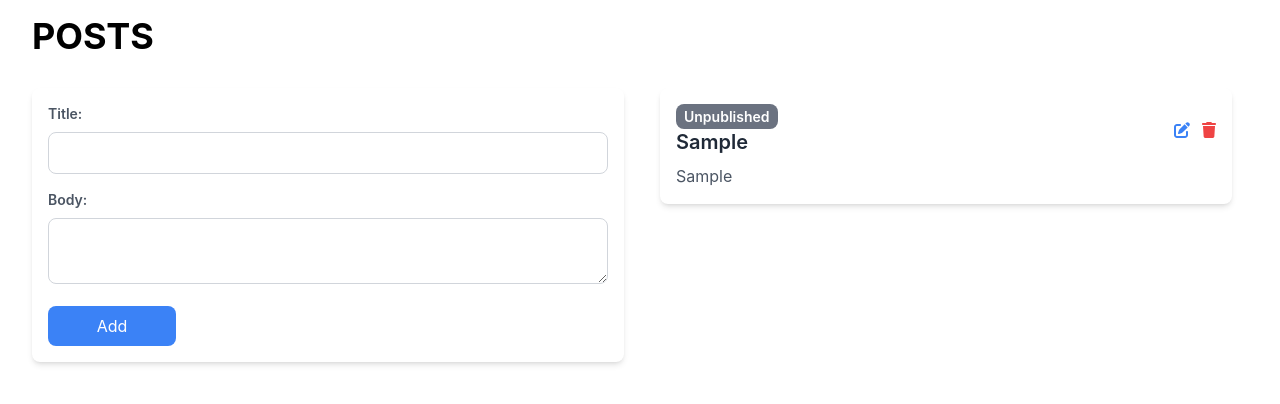
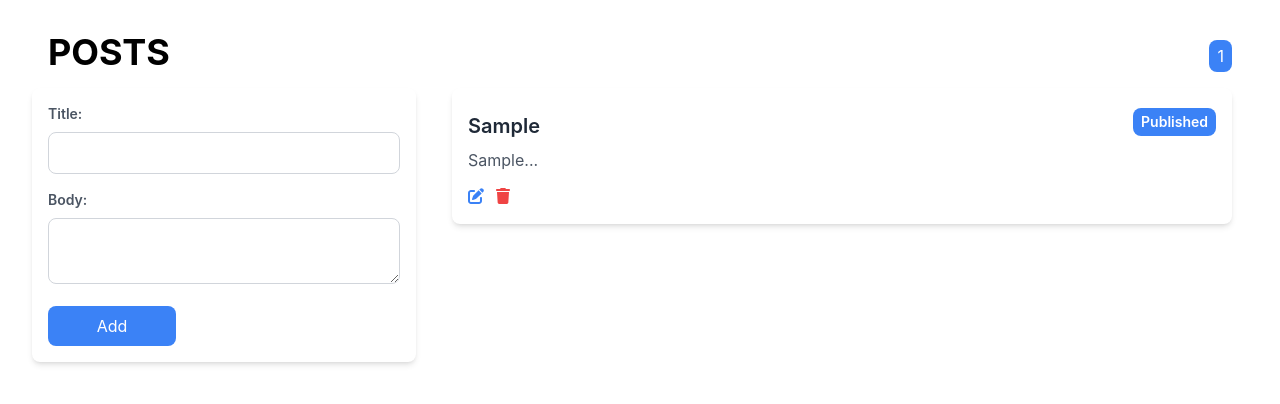
Before and after one commit to funelasbonie/insites-developer-exam, a React (Create React App) app: page / in a window 1280 px wide. Both pictures are taken after typing "Sample", "Sample" into the empty fields and a click on the button "Add". Shown: the top 404 px of the page. Built offline with nearby package versions, Linux system fonts and the light colour scheme; no server answers.

Commit message:
Add pagination in post list

```diff
--- a/src/components/Posts/PostForm.js
+++ b/src/components/Posts/PostForm.js
@@ -47,6 +47,10 @@ class PostForm extends Component {
         id: Date.now(),
         title: this.state.title,
         body: this.state.body,
+        isToggled: true,
+        pageSlug: this.state.title.replace(/[\s_]/g, '-').toLowerCase(),
+        bannerImage: "someImage",
+        isPublished: true
       };
 
       this.props.addNewPost(newPost);
@@ -60,6 +64,7 @@ class PostForm extends Component {
 
   render() {
     return (
+      <div><div className="text-4xl font-bold mb-4 ml-4">POSTS</div>
         <div className="p-4 bg-white rounded-lg shadow-md">
           <form onSubmit={this.handleSubmit}>
             <div className="mb-4">
@@ -101,6 +106,7 @@ class PostForm extends Component {
             )}
           </form>
         </div>
+      </div>
     );
   }
 }
--- a/src/components/Posts/PostList.js
+++ b/src/components/Posts/PostList.js
@@ -6,41 +6,86 @@ export default class PostList extends React.Component {
 
   constructor(props) {
     super(props);
-    this.state = {};
+    this.state = {
+      currentPage: 1,
+      postsPerPage: 3,
+    };
   }
 
+  handlePageChange = (page) => {
+    this.setState({ currentPage: page });
+  };
+
   render() {
-    const { posts } = this.props
+    const { posts } = this.props;
+    const { currentPage, postsPerPage } = this.state;
 
-    posts.sort((a, b) => b.id - a.id)
+    const sortedPosts = [...posts].sort((a, b) => b.id - a.id);
+    const indexOfLastPost = currentPage * postsPerPage;
+    const indexOfFirstPost = indexOfLastPost - postsPerPage;
+    const currentPosts = sortedPosts.slice(indexOfFirstPost, indexOfLastPost);
+    console.log("currentPosts: ", currentPosts)
+
+    const totalPages = Math.ceil(sortedPosts.length / postsPerPage);
+    const maxButtons = 6;
+
+    let startPage = Math.max(1, currentPage - Math.floor(maxButtons / 2));
+    let endPage = Math.min(startPage + maxButtons - 1, totalPages);
+
+    if (totalPages - endPage < Math.floor(maxButtons / 2)) {
+      startPage = Math.max(1, startPage - (Math.floor(maxButtons / 2) - (totalPages - endPage)));
+    }
 
     return (
-      <div className="pr-4 pl-1 bg-white h-screen overflow-y-auto">
+      <div className="pt-2 pr-4 pl-1 bg-white">
+        <div className='flex-wrap'>
+          <div class="flex-grow flex-nowrap">
+            <div className="mb-4 flex justify-end items-center space-x-2">
+              {currentPage > 1 && (
+                <button
+                  onClick={() => this.handlePageChange(currentPage - 1)}
+                  className="bg-blue-500 text-white px-2 py-1 rounded-lg"
+                >
+                  &lt;
+                </button>
+              )}
+
+              {Array.from({ length: endPage - startPage + 1 }, (_, index) => {
+                const page = startPage + index;
+                return (
+                  <button
+                    key={page}
+                    onClick={() => this.handlePageChange(page)}
+                    className={`${currentPage === page
+                      ? 'bg-blue-500 text-white'
+                      : 'bg-gray-300 hover:bg-gray-400 text-gray-800'
+                      } px-2 py-1 rounded-lg`}
+                  >
+                    {page}
+                  </button>
+                );
+              })}
+
+              {currentPage < totalPages && (
+                <button
+                  onClick={() => this.handlePageChange(currentPage + 1)}
+                  className="bg-blue-500 text-white px-2 py-1 rounded-lg"
+                >
+                  &gt;
+                </button>
+              )}
+            </div>
+          </div>
+        </div>
         <ul>
-          {posts.map((post) => (
+          {currentPosts.map((post) => (
             <li key={post.id} className="mb-4">
               <div className="bg-white rounded-lg shadow-md p-4">
                 <div className="flex justify-between items-center">
-                  <div>
-                    <span className={`px-2 py-1 text-sm font-semibold text-white ${post.isPublished ? "bg-blue-500" : "bg-gray-500"} rounded-lg`}>
-                      {post.isPublished ? "Published" : "Unpublished"}
-                    </span>
-                    <h3 className="text-xl font-semibold text-gray-800 mr-5">{post.title}</h3>
-                  </div>
-                  <div className="w-16 flex justify-end items-end gap-3">
-                    <button
-                      onClick={() => this.props.editPost(post)}
-                      className="text-blue-500 hover:text-blue-700"
-                    >
-                      <FontAwesomeIcon icon={faEdit} />
-                    </button>
-                    <button
-                      onClick={() => this.props.deletePost(post)}
-                      className="text-red-500 hover:text-red-700"
-                    >
-                      <FontAwesomeIcon icon={faTrash} />
-                    </button>
-                  </div>
+                  <h3 className="mt-2 text-xl font-semibold text-gray-800 mr-5">{post.title}</h3>
+                  <span className={`px-2 py-1 text-sm font-semibold text-white ${post.isPublished ? "bg-blue-500" : "bg-gray-500"} rounded-lg`}>
+                    {post.isPublished ? "Published" : "Unpublished"}
+                  </span>
                 </div>
                 <p className="mt-2 text-gray-600">
                   {post.isToggled
@@ -55,6 +100,20 @@ export default class PostList extends React.Component {
                     {post.isToggled ? 'Read More' : 'Show Less'}
                   </p>
                 )}
+                <div className="mt-3 w-16 flex items-end gap-3">
+                  <button
+                    onClick={() => this.props.editPost(post)}
+                    className="text-blue-500 hover:text-blue-700"
+                  >
+                    <FontAwesomeIcon icon={faEdit} />
+                  </button>
+                  <button
+                    onClick={() => this.props.deletePost(post)}
+                    className="text-red-500 hover:text-red-700"
+                  >
+                    <FontAwesomeIcon icon={faTrash} />
+                  </button>
+                </div>
               </div>
             </li>
           ))}
--- a/src/components/Posts/Posts.js
+++ b/src/components/Posts/Posts.js
@@ -92,14 +92,13 @@ export default class Posts extends Component {
 
         return (
             <div>
-                <div className="text-4xl font-bold mb-4 ml-4">POSTS</div>
                 {isLoading ? (
                     <div className="flex justify-center items-center h-32">
                         <div className="animate-spin rounded-full h-16 w-16 border-t-2 border-b-2 border-blue-500"></div>
                     </div>
                 ) : (
                     <div className="flex">
-                        <div className="w-1/2 p-4">
+                        <div className="w-1/3 p-4">
                             <PostForm
                                 addNewPost={this.addNewPost}
                                 selectedPostToEdit={selectedPostToEdit}
@@ -107,7 +106,7 @@ export default class Posts extends Component {
                                 cancelEdit={this.cancelEdit}
                             />
                         </div>
-                        <div className="w-1/2 p-4">
+                        <div className="w-2/3 p-4">
                             <PostList
                                 posts={posts}
                                 togglePosts={this.togglePost}
```
Lines whose indentation alone changed are shown as unchanged.
